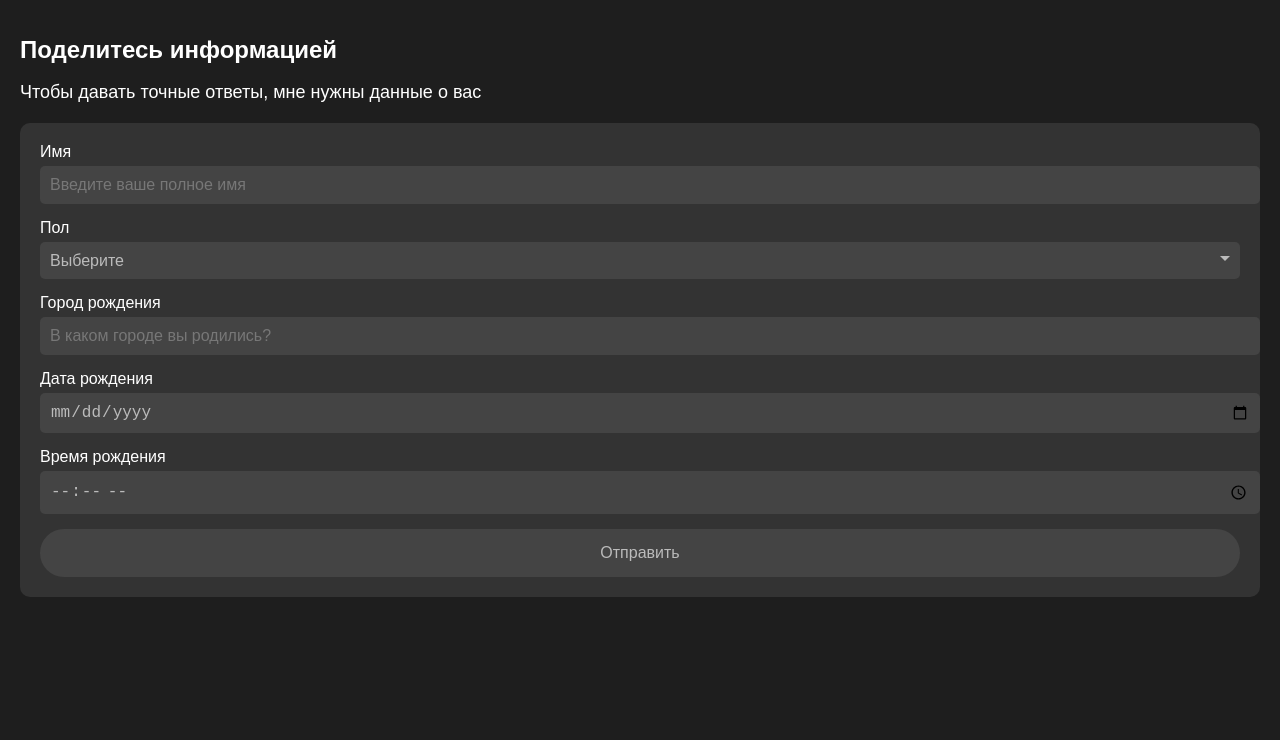
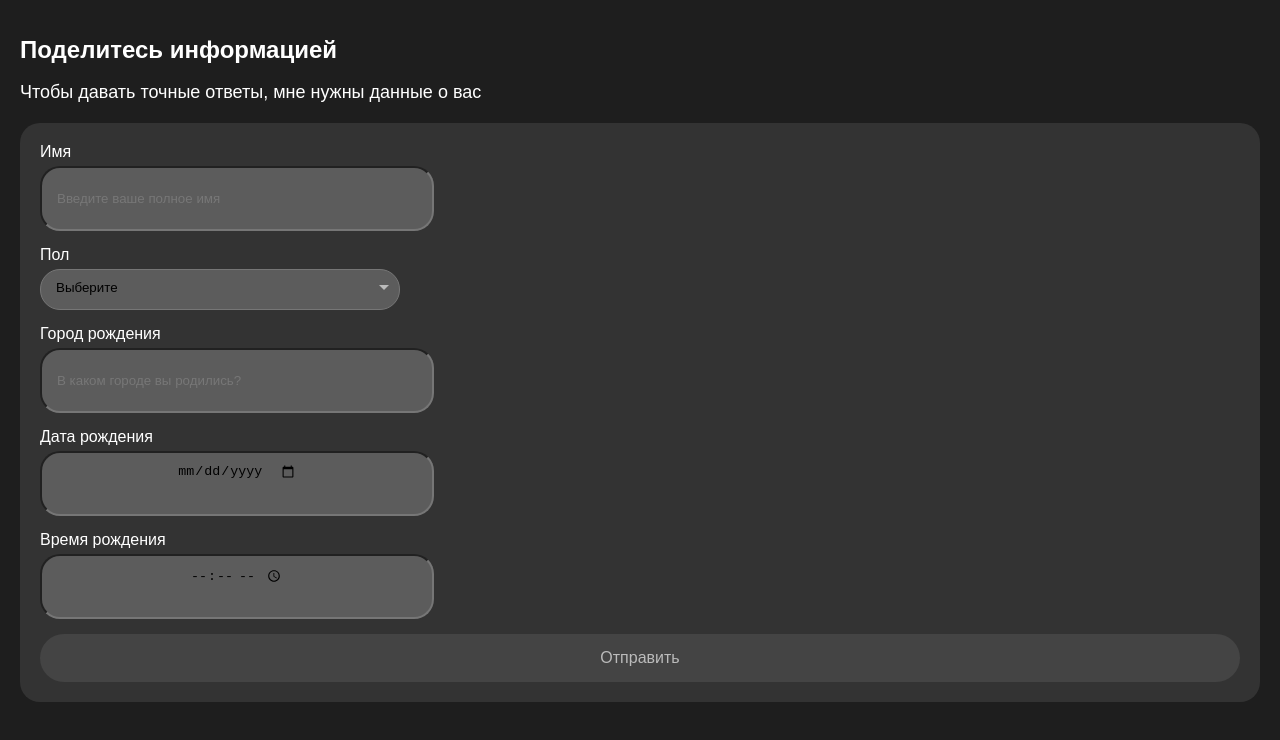
Before and after one commit to ZaynokovValera/ZaynokovValera.github.io, a plain HTML site: page index.html in a window 1280 px wide. Drawn offline with Linux system fonts and the light colour scheme; a script that the page names is missing.

Commit message:
Update index.html

```diff
--- a/index.html
+++ b/index.html
@@ -53,7 +53,7 @@
         .form-container {
             background-color: #333;
             padding: 20px;
-            border-radius: 10px;
+            border-radius: 20px;
         }
         .form-group {
             margin-bottom: 15px;
@@ -65,13 +65,16 @@
         }
         .form-group input,
         .form-group select {
-            width: 100%;
-            padding: 10px;
-            border: none;
-            border-radius: 5px;
-            background-color: #444;
-            color: #bbb;
-            font-size: 16px;
+            display: flex;
+            flex-direction: row;
+            justify-content: center;
+            align-items: flex-start;
+            padding: 10px 15px;
+            gap: 10px;
+            width: 360px;
+            height: 41px;
+            background: rgba(255, 255, 255, 0.2);
+            border-radius: 20px;
         }
         .form-group input::placeholder {
             color: #777;
```
